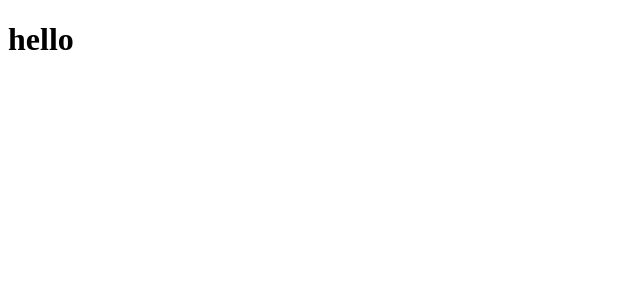
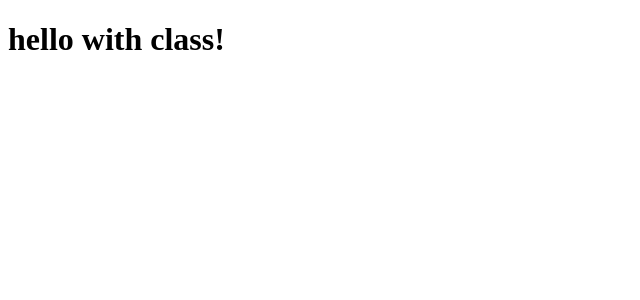
Before and after one commit to hanocha/start-react, a React (Create React App) app: page / in a window 1280 px wide. Shown: the top 300 px of the page, without its empty margins (0-640 px from the left). Built offline with nearby package versions, Linux system fonts and the light colour scheme.

Commit message:
Add some codes
Sample of React component, statefull or stateless

```diff
--- a/src/App.js
+++ b/src/App.js
@@ -1,5 +1,12 @@
 import React from 'react'
 
-const App = () => <h1>hello</h1>
+class App extends React.Component {
+  render() {
+    return <h1>hello with class!</h1>
+  }
+}
+
+// stateless component sample
+// const App = () => <h1>hello with const!</h1>
 
 export default App
```
